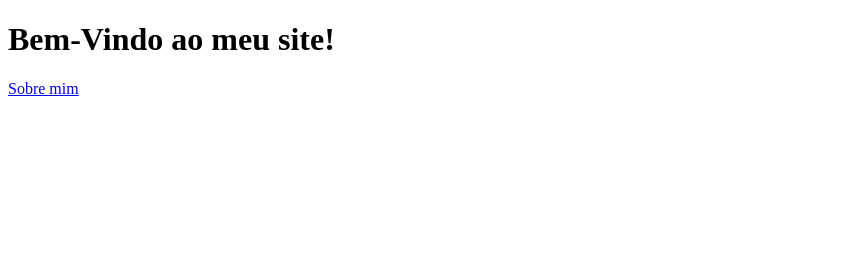
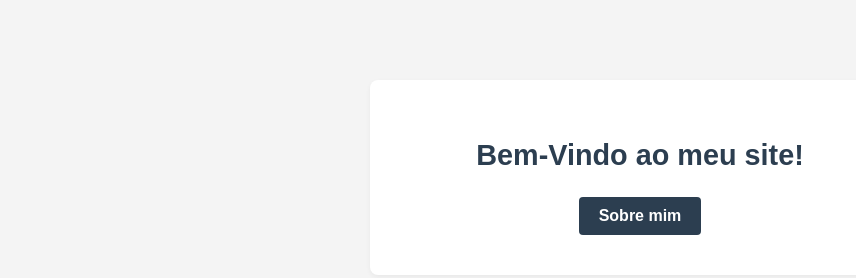
Before and after one commit to kellyvit/sobre_mim, a plain HTML site: page index.html in a window 1280 px wide. Shown: the whole page, without its empty margins (0-856 px from the left). Drawn offline with Linux system fonts and the light colour scheme.

Commit message:
colocação do link volta e estilizaão do link

```diff
--- a/index.html
+++ b/index.html
@@ -3,6 +3,7 @@
 <head>
     <meta charset="UTF-8">
     <meta name="viewport" content="width=device-width, initial-scale=1.0">
+    <link rel="stylesheet" href="style.css">
     <title>Meu site</title>
 </head>
 <body>
--- a/style.css
+++ b/style.css
@@ -48,3 +48,51 @@ blockquote {
     font-size: 0.8rem;
     color: #777;
 }
+
+body {
+    font-family: Arial, sans-serif;
+    background-color: #f4f4f4;
+    color: #333;
+    margin: 0;
+    padding: 0;
+}
+
+.topo {
+    max-width: 500px;
+    margin: 80px auto;
+    text-align: center;
+    background: #ffffff;
+    padding: 40px 20px;
+    border-radius: 8px;
+    box-shadow: 0 2px 5px rgba(0,0,0,0.05);
+}
+
+.topo h1 {
+    font-size: 1.8rem;
+    margin-bottom: 25px;
+    color: #2c3e50;
+}
+
+.topo a {
+    display: inline-block;
+    text-decoration: none;
+    background-color: #2c3e50;
+    color: #ffffff;
+    padding: 10px 20px;
+    border-radius: 4px;
+    font-weight: bold;
+}
+
+.topo a:hover {
+    background-color: #34495e;
+}
+
+a {
+    color: #2c3e50;
+    text-decoration: none;
+    font-weight: bold;
+}
+
+a:hover {
+    text-decoration: underline;
+}
```
Also changed, not shown: sobremim.html (+1 -0 lines).
